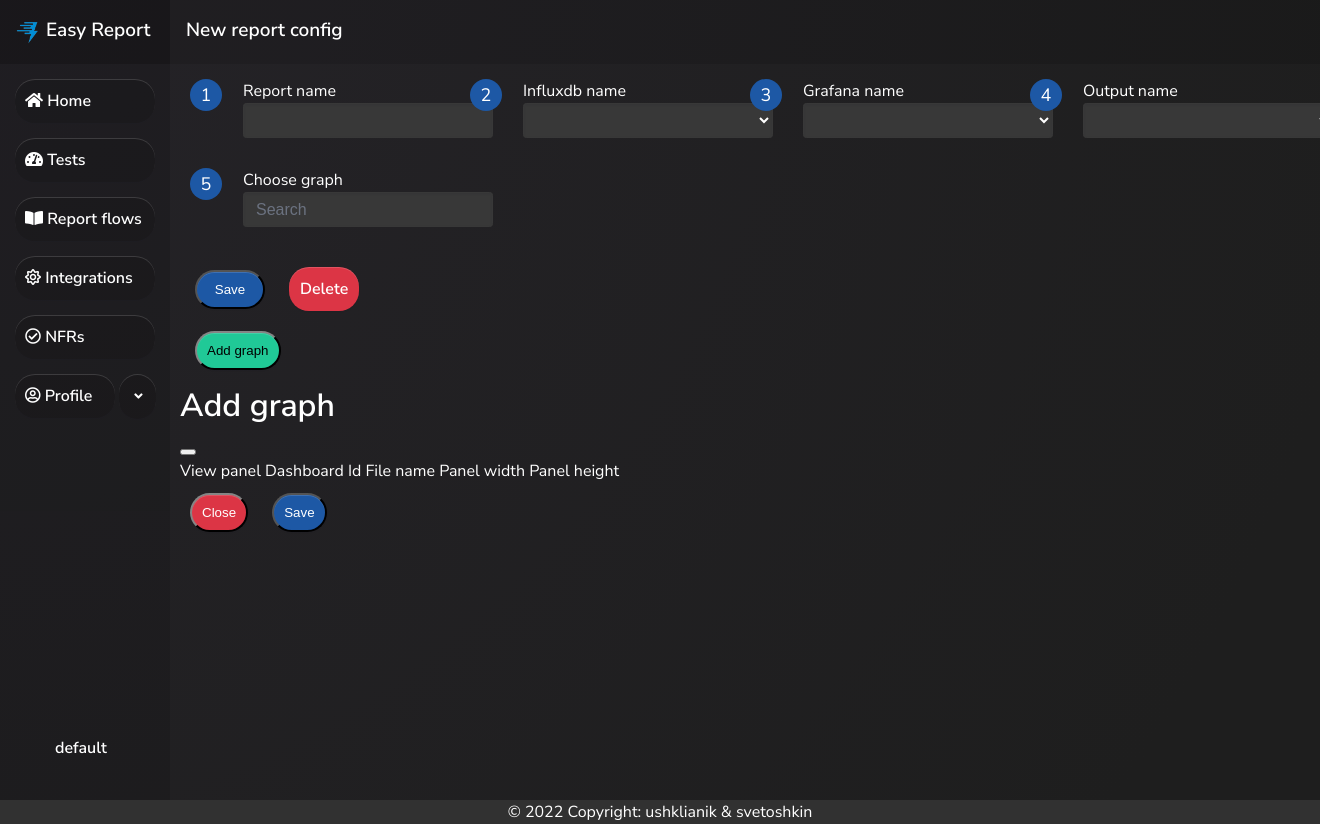
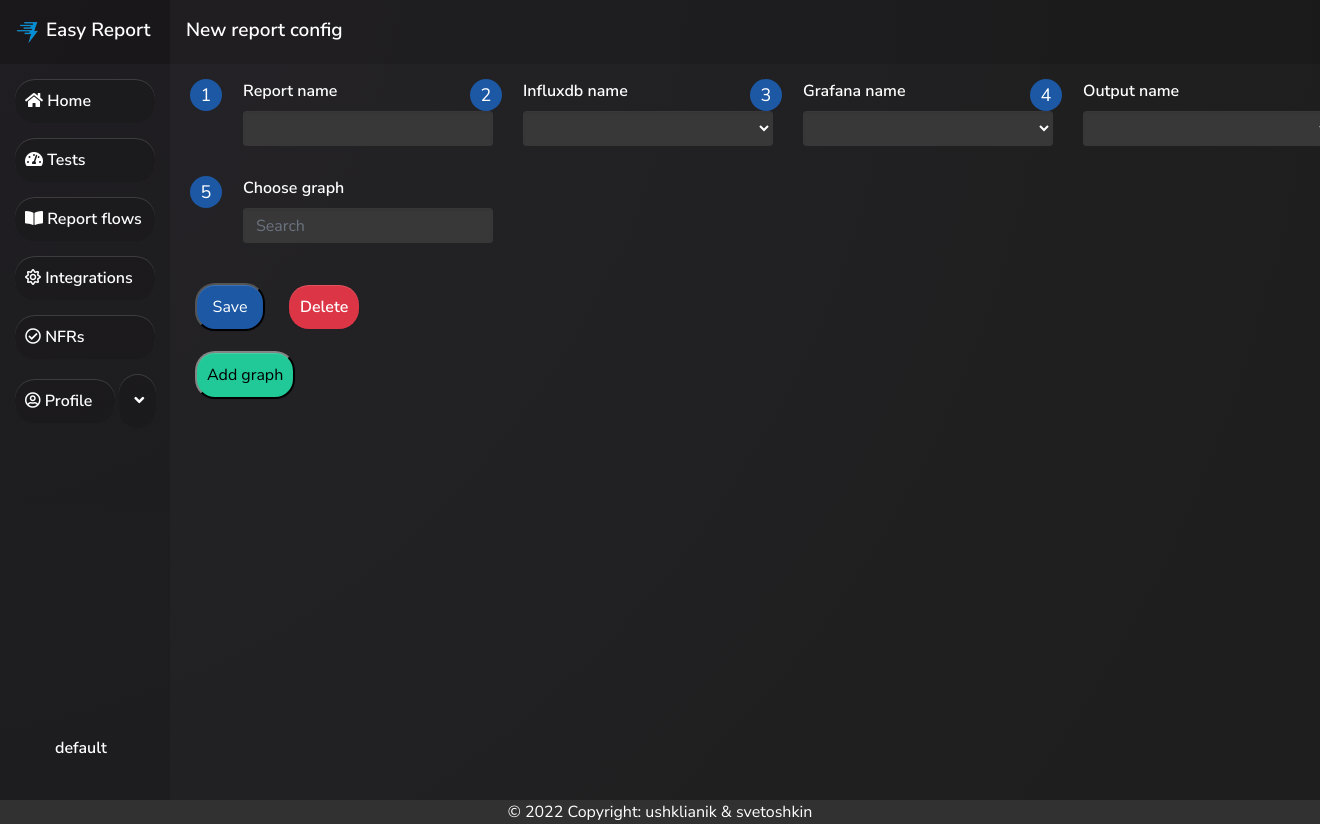
Before and after one commit to ushklianik/EasyReport, a Flask app: template app/templates/home/report.html in a window 1320 px wide; the page is wider, and only the part inside the window is pictured. Run offline with Flask 2, Linux system fonts and the light colour scheme; the template is opened without the code that fills it: values that come from a table or form of the project are taken from there, others are empty; some libraries are stand-ins or nearby versions.

Commit message:
Some changes

```diff
--- a/app/static/assets/css/report.css
+++ b/app/static/assets/css/report.css
@@ -226,7 +226,7 @@ textarea {
   color: #cdcdcd;
 }
 
-/* report config page */
+/* flow config page */
 
 .circle-with-number {
     display: inline-block;
@@ -307,3 +307,99 @@ textarea {
     background-color: #383838;
     border: 0rem;
 }
+
+.modal-open .modal {
+    overflow-x: hidden;
+    overflow-y: auto;
+}
+
+.modal {
+    position: fixed;
+    top: 0;
+    left: 0;
+    z-index: 1050;
+    display: none;
+    width: 100%;
+    height: 100%;
+    overflow: hidden;
+    outline: 0;
+}
+
+.fade {
+    transition: opacity 0.15s linear;
+}
+
+.modal.show .modal-dialog {
+    transform: none;
+}
+.modal.fade .modal-dialog {
+    transition: transform 0.3s ease-out;
+    transform: translate(0, -50px);
+}
+
+.modal-dialog {
+    max-width: 500px;
+    margin: 1.75rem auto;
+}
+.modal-dialog {
+    position: relative;
+    width: auto;
+    margin: 0.5rem;
+    pointer-events: none;
+}
+
+.modal-content {
+    border: 0;
+    border-radius: 0.3rem;
+}
+
+.modal-content {
+    box-shadow: rgb(0 0 0 / 10%) 0px 4px 6px -1px, rgb(0 0 0 / 6%) 0px 2px 4px -1px;
+}
+
+.modal-content {
+    position: relative;
+    display: flex;
+    flex-direction: column;
+    width: 100%;
+    pointer-events: auto;
+    background-color: #ffffff;
+    background-clip: padding-box;
+    border: 0.0625rem solid rgba(23, 31, 56, 0.2);
+    border-radius: 0.3rem;
+    box-shadow: rgb(0 0 0 / 10%) 0px 1px 3px 0px, rgb(0 0 0 / 6%) 0px 1px 2px 0px;
+    outline: 0;
+}
+
+.modal-header {
+    display: flex;
+    flex-shrink: 0;
+    align-items: center;
+    justify-content: space-between;
+    padding: 1rem 1rem;
+    border-bottom: 0.0625rem solid #E5E7EB;
+    border-top-left-radius: 0.2375rem;
+}
+
+.modal-body {
+    position: relative;
+    flex: 1 1 auto;
+    padding: 1rem;
+}
+
+.modal-footer {
+    display: flex;
+    flex-wrap: wrap;
+    flex-shrink: 0;
+    align-items: center;
+    justify-content: flex-end;
+    padding: 0.75rem;
+    border-top: 0.0625rem solid #E5E7EB;
+    border-bottom-right-radius: 0.2375rem;
+    border-bottom-left-radius: 0.2375rem;
+}
+
+.modal-title {
+    margin-bottom: 0;
+    line-height: 1.5;
+}
--- a/app/templates/home/report.html
+++ b/app/templates/home/report.html
@@ -2,7 +2,7 @@
 {% block title %} New report {% endblock %}
 <!-- Specific Page CSS goes HERE  -->
 {% block stylesheets %}
-<!-- <link type="text/css" href="/static/assets/css/pixel.css" rel="stylesheet"> -->
+<link type="text/css" href="/static/assets/css/pixel.css" rel="stylesheet">
 <link type="text/css" href="/static/assets/vendor/@fortawesome/fontawesome-free/css/all.min.css" rel="stylesheet">
 <link type="text/css" href="/static/assets/css/main.css" rel="stylesheet">
 <link type="text/css" href="/static/assets/css/nfrs.css" rel="stylesheet">
@@ -101,7 +101,7 @@
                             </div>
                         </div>
                     </form>
-                    <div class="modal fade" id="addnewgraph" data-bs-backdrop="static" data-bs-keyboard="false" tabindex="-1" aria-labelledby="addnewgraphLabel" aria-hidden="true">
+                    <div class="modal fade" id="addnewgraph">
                         <div class="modal-dialog">
                             <div class="modal-content">
                                 <div class="modal-header">
--- a/check.py
+++ /dev/null
@@ -1,4 +0,0 @@
-from app.backend.reporting.azurewiki.azreport import azreport
-
-az = azreport("default", "b")
-az.pmetrics()
```
